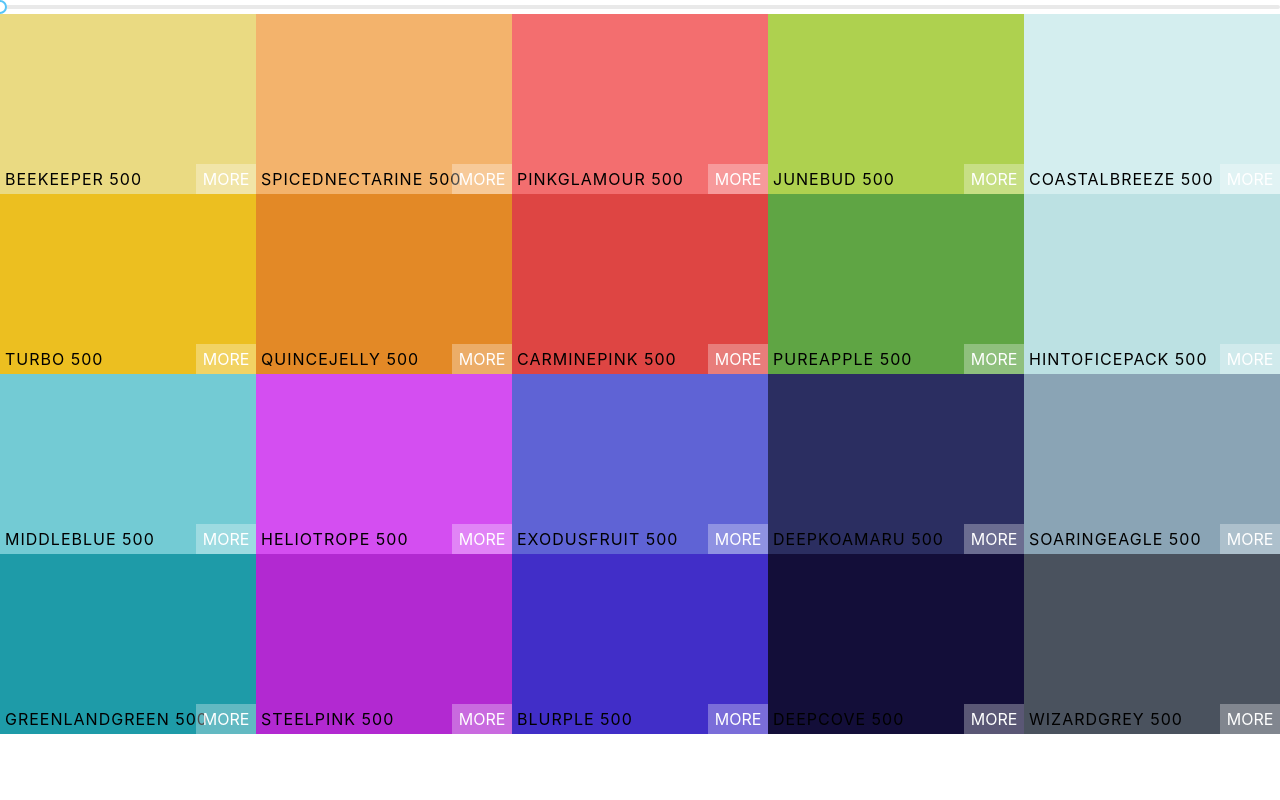
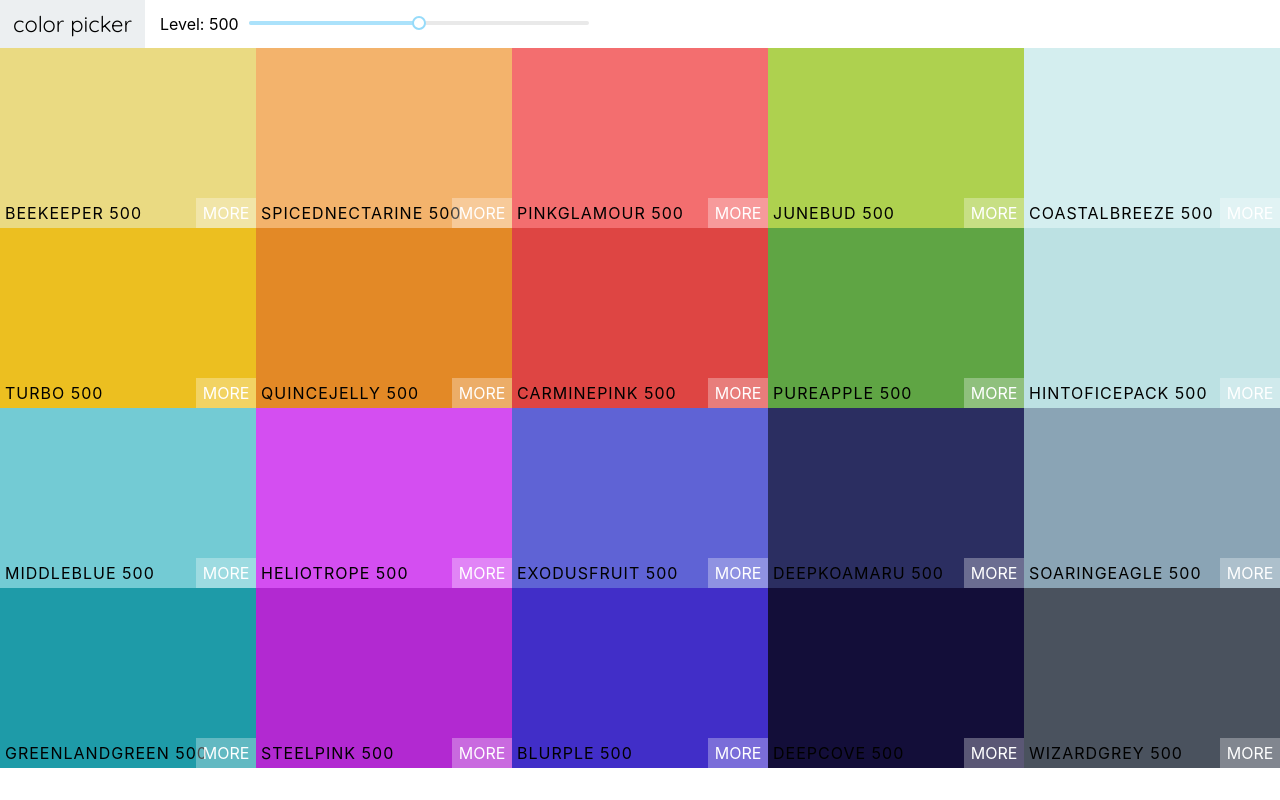
Before and after one commit to ElyTgy/colors, a React (Create React App) app: page / in a window 1280 px wide. Built offline with nearby package versions, Linux system fonts and the light colour scheme.

Commit message:
Add Navbar

```diff
--- a/public/index.html
+++ b/public/index.html
@@ -24,9 +24,11 @@
       work correctly both with client-side routing and a non-root public URL.
       Learn how to configure a non-root public URL by running `npm run build`.
     -->
-    <title>React App</title>
+    <link rel="preconnect" href="https://fonts.googleapis.com">
+<link rel="preconnect" href="https://fonts.gstatic.com" crossorigin>
+<link href="https://fonts.googleapis.com/css2?family=Amatic+SC:wght@400;700&family=Montserrat&family=Quicksand:wght@300;400;500&display=swap" rel="stylesheet">
   </head>
-  <body style="overflow:hidden">
+  <body style="overflow:hidden font-family:'Quicksand', sans-serif">
     <noscript>You need to enable JavaScript to run this app.</noscript>
     <div id="root"></div>
     <!--
--- /dev/null
+++ b/src/Navbar.css
@@ -0,0 +1,29 @@
+.slider{
+    width:340px;
+    margin:0 10px;
+    display:inline-block;
+}
+
+.Navbar {
+    display: flex;
+    align-items: center;
+    justify-content: flex-start;
+    height:6vh;
+}
+
+.logo{
+    margin-right: 15px;
+    padding:0 13px;
+    font-size: 22px;
+    background-color: #eceff1;
+    height:100%;
+    display:flex;
+    align-items: center;
+}
+
+.logo a{
+    text-decoration: none;
+    color: black;
+    font-family: 'Quicksand', sans-serif;
+
+}
--- /dev/null
+++ b/src/Navbar.js
@@ -0,0 +1,24 @@
+import React, {Component} from "react";
+import Slider, { Range } from 'rc-slider';
+import 'rc-slider/assets/index.css';
+import "./Navbar.css"
+
+class Navbar extends Component{
+    render(){
+        return (
+            <header className="Navbar">
+                <div className="logo">
+                    <a href="#">color picker</a>
+                </div>
+                <div className="slider-container">
+                    <span>Level: {this.props.level}</span>
+                    <div className="slider">
+                        <Slider defaultValue={this.props.level} step={100} min={100} max={900} onAfterChange={this.props.changeLevel}/>
+                    </div>
+                </div>
+            </header>
+        )
+    }
+}
+
+export default Navbar;
--- a/src/Palette.js
+++ b/src/Palette.js
@@ -1,8 +1,8 @@
 import React, { Component } from 'react'
 import ColorBox from './ColorBox.js'
+import Navbar from './Navbar.js';
 import "./Palette.css"
-import Slider, { Range } from 'rc-slider';
-import 'rc-slider/assets/index.css';
+
 
 export default class Palette extends Component {
     constructor(props){
@@ -19,7 +19,7 @@ export default class Palette extends Component {
         let colorBoxes = this.props.colors[this.state.level].map(colorobj=> <ColorBox color={colorobj.hex} name={colorobj.name}/>)
         return (
             <div className="palette">
-                <Slider step={100} min={100} max={900} onAfterChange={this.changeLevel}/>
+                <Navbar level={this.state.level} changeLevel={this.changeLevel}/>
                 <div className="palette-colors">{colorBoxes}</div>
             </div>
         )
```
Also changed, not shown: src/Palette.css (line endings or trailing spaces).
